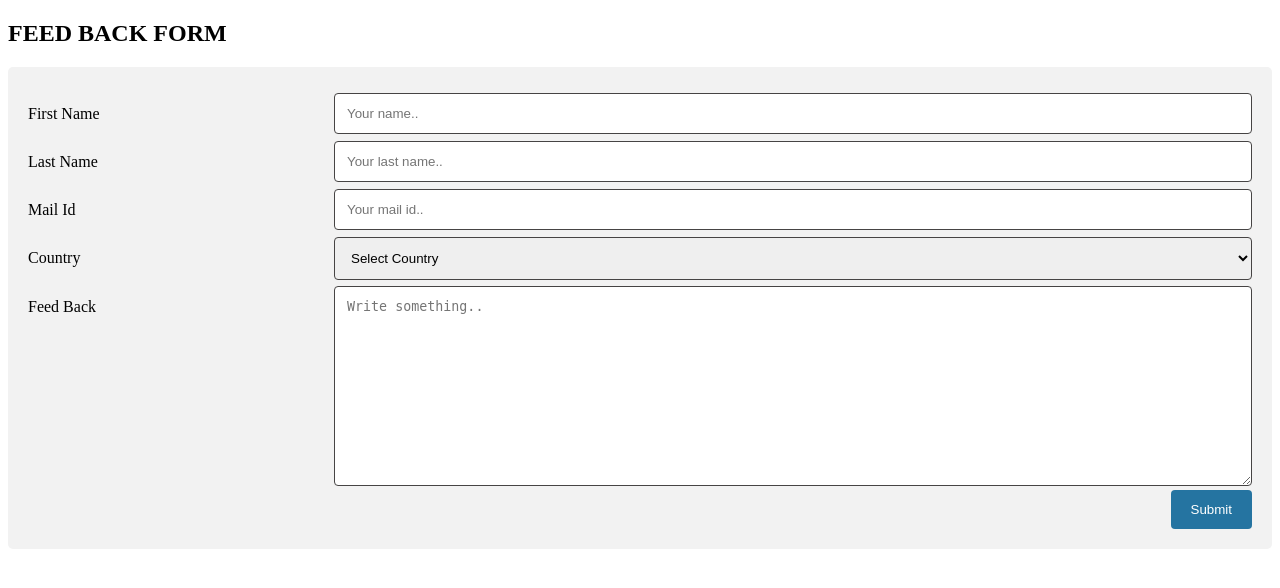
After one commit to saurabh28march/AeroProject, a Flask app: template templates/feedback.html in a window 1280 px wide. The commit adds this page. Shown: the top 588 px of the page. Run offline with Flask 2, Linux system fonts and the light colour scheme; the template is opened without the code that fills it, so the values that code supplies are empty.

Commit message:
Feedback form added

```diff
--- a/app.py
+++ b/app.py
@@ -6,5 +6,8 @@ app = Flask(__name__)
 def index():
     return render_template('index.html')
 
+@app.route("/ticketoneway" , methods = ["GET", "POST"])
+def ticket1():
+    return render_template("oneway.html")
 
 app.run(debug=True)
--- /dev/null
+++ b/templates/feedback.html
@@ -0,0 +1,132 @@
+<!DOCTYPE html>
+<html>
+<head>
+<meta name="viewport" content="width=device-width, initial-scale=1">
+<style>
+* {
+  box-sizing: border-box;
+}
+
+input[type=text], select, textarea {
+  width: 100%;
+  padding: 12px;
+  border: 1px solid rgb(70, 68, 68);
+  border-radius: 4px;
+  resize: vertical;
+}
+input[type=email], select, textarea {
+  width: 100%;
+  padding: 12px;
+  border: 1px solid rgb(70, 68, 68);
+  border-radius: 4px;
+  resize: vertical;
+}
+
+label {
+  padding: 12px 12px 12px 0;
+  display: inline-block;
+}
+
+input[type=submit] {
+  background-color: rgb(37, 116, 161);
+  color: white;
+  padding: 12px 20px;
+  border: none;
+  border-radius: 4px;
+  cursor: pointer;
+  float: right;
+}
+
+input[type=submit]:hover {
+  background-color: #45a049;
+}
+
+.container {
+  border-radius: 5px;
+  background-color: #f2f2f2;
+  padding: 20px;
+}
+
+.col-25 {
+  float: left;
+  width: 25%;
+  margin-top: 6px;
+}
+
+.col-75 {
+  float: left;
+  width: 75%;
+  margin-top: 6px;
+}
+
+/* Clear floats after the columns */
+.row:after {
+  content: "";
+  display: table;
+  clear: both;
+}
+
+/* Responsive layout - when the screen is less than 600px wide, make the two columns stack on top of each other instead of next to each other */
+</style>
+</head>
+<body>
+<h2>FEED BACK FORM</h2>
+<div class="container">
+  <form>
+    <div class="row">
+      <div class="col-25">
+        <label for="fname">First Name</label>
+      </div>
+      <div class="col-75">
+        <input type="text" id="fname" name="firstname" placeholder="Your name..">
+      </div>
+    </div>
+    <div class="row">
+      <div class="col-25">
+        <label for="lname">Last Name</label>
+      </div>
+      <div class="col-75">
+        <input type="text" id="lname" name="lastname" placeholder="Your last name..">
+      </div>
+    </div>
+    <div class="row">
+        <div class="col-25">
+          <label for="email">Mail Id</label>
+        </div>
+        <div class="col-75">
+          <input type="email" id="email" name="mailid" placeholder="Your mail id..">
+        </div>
+      </div>
+    <div class="row">
+      <div class="col-25">
+        <label for="country">Country</label>
+      </div>
+      <div class="col-75">
+        <select id="country" name="country">
+            <option value="none">Select Country</option>
+          <option value="australia">Australia</option>
+          <option value="canada">Canada</option>
+          <option value="usa">USA</option>
+          <option value="russia">Russia</option>
+          <option value="japan">Japan</option>
+          <option value="india">India</option>
+          <option value="china">China</option>
+        </select>
+      </div>
+    </div>
+    <div class="row">
+      <div class="col-25">
+        <label for="feed_back">Feed Back</label>
+      </div>
+      <div class="col-75">
+        <textarea id="subject" name="subject" placeholder="Write something.." style="height:200px"></textarea>
+      </div>
+    </div>
+    <div class="row">
+      <input type="submit" value="Submit">
+    </div>
+  </form>
+</div>
+
+</body>
+</html>
```
Also changed, not shown: templates/index.html (+11 -7 lines), templates/oneway.html (added, +65 -0 lines).
